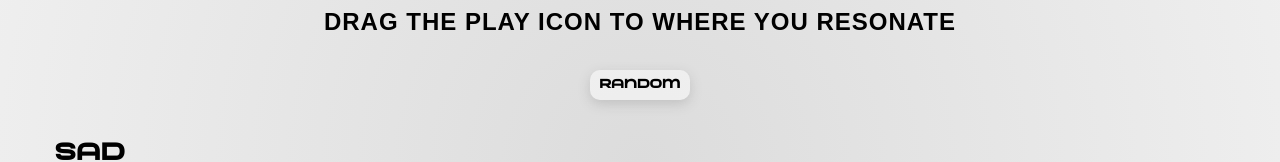
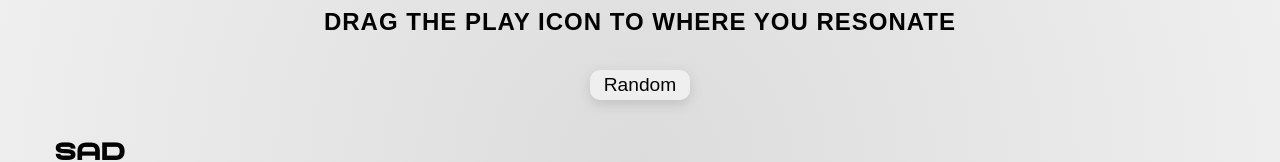
Before and after one commit to ehuang0709/feelify, a React (Create React App) app in the folder app-ui/: page /mood in a window 1280 px wide. Shown: the part 236-398 px from the top of the page. Built offline with nearby package versions, Linux system fonts and the light colour scheme.

Commit message:
update random font

```diff
--- a/app-ui/src/Mood/Mood.css
+++ b/app-ui/src/Mood/Mood.css
@@ -86,8 +86,8 @@
   border: none; /* No border */
   width: 100px; /* Increased width for wide rectangle */
   height: 30px; /* Height to maintain rectangular shape */
-  font-size: .8rem; /* Adjusted font size */
-  font-family: 'Mortend-Bold', sans-serif; /* Custom bold font */
+  font-size: 1.2rem; /* Adjusted font size */
+  font-family: sans-serif; /* Custom bold font */
   border-radius: 10px; /* Rounded corners for a smooth look */
   cursor: pointer;
   margin-top: 10px;
```
